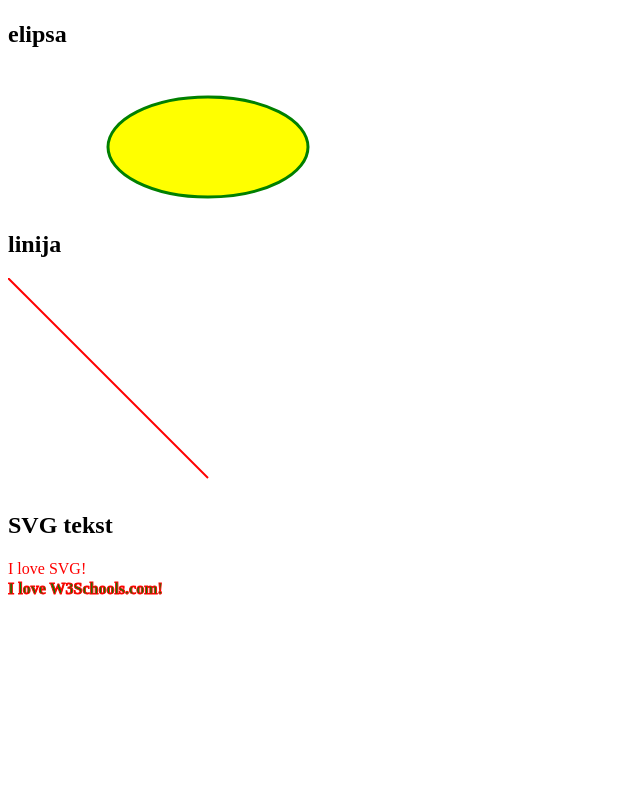
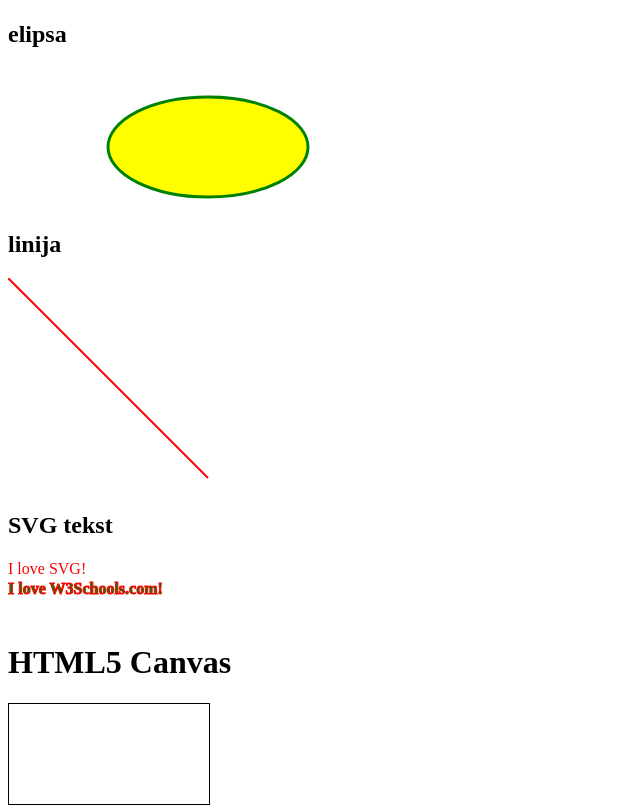
Before and after one commit to KretonicI/algebra.grafika, a plain HTML site: page index.html in a window 1280 px wide. Shown: the part 2477-3285 px from the top of the page, without its empty margins (0-640 px from the left). Before the commit the page ends 3108 px from the top, so only its background shows below. Drawn offline with Linux system fonts and the light colour scheme.

Commit message:
dodan Canvas element

```diff
--- a/index.html
+++ b/index.html
@@ -56,6 +56,17 @@
   <text x="0" y="35"
    style="fill:green;font-weight:bold;stroke:red;stroke-width:1">I love W3Schools.com!</text>
 </svg>
+<h1>HTML5 Canvas</h1>
+
+<canvas id="myCanvas" width="200" height="100"
+style="border:1px solid #000000;"></canvas>
+<script>
+  var c = document.getElementById("myCanvas")
+  var ctx = C.getContext("2d")
+  ctx.moveTo(0, 0);
+  ctx.lineTo(200, 100);
+  ctx.stroke();
+</script>
 
   </body>
 </html>
```
